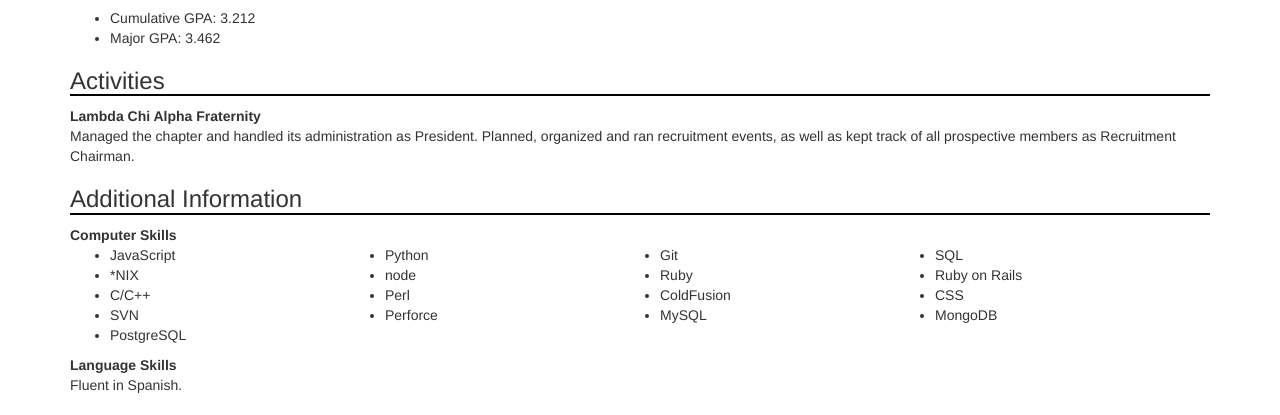
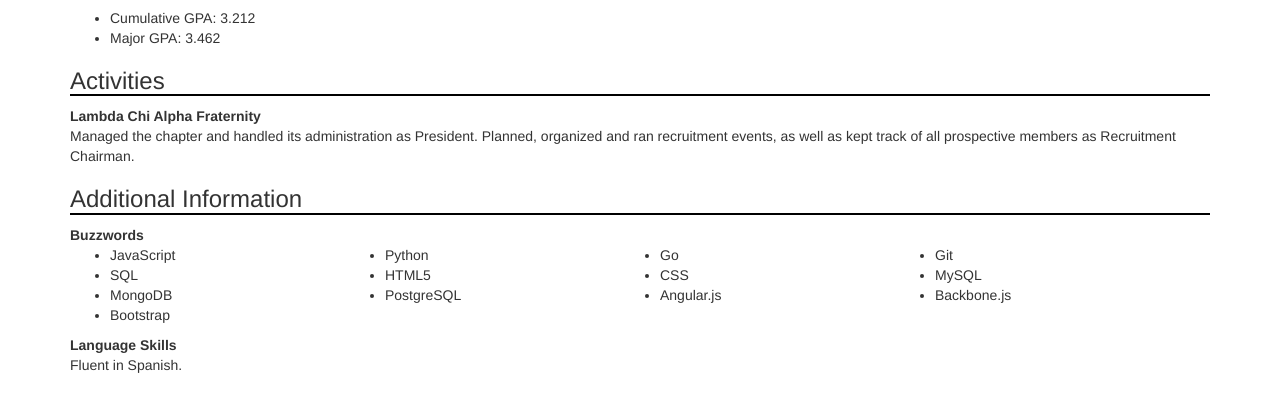
Before and after one commit to colladow/colladow.com, a Django app: template templates/index.html in a window 1280 px wide. Shown: the part 1359-1774 px from the top of the page. After the commit the page ends 1732 px from the top, so only its background shows below. Run offline with Django 3.2, Linux system fonts and the light colour scheme; the template is opened without the code that fills it, so the values that code supplies are empty; some libraries are stand-ins or nearby versions.

Commit message:
Updating buzzwords.

```diff
--- a/templates/index.html
+++ b/templates/index.html
@@ -151,26 +151,22 @@
 <h3>Additional Information</h3>
 
 <dl>
-    <dt>Computer Skills</dt>
+    <dt>Buzzwords</dt>
     <dd class="clearfix">
         <ul class="skills">
             <li>JavaScript</li>
             <li>Python</li>
+            <li>Go</li>
             <li>Git</li>
             <li>SQL</li>
-            <li>*NIX</li>
-            <li>node</li>
-            <li>Ruby</li>
-            <li>Ruby on Rails</li>
-            <li>C/C++</li>
-            <li>Perl</li>
-            <li>ColdFusion</li>
+            <li>HTML5</li>
             <li>CSS</li>
-            <li>SVN</li>
-            <li>Perforce</li>
             <li>MySQL</li>
             <li>MongoDB</li>
             <li>PostgreSQL</li>
+            <li>Angular.js</li>
+            <li>Backbone.js</li>
+            <li>Bootstrap</li>
         </ul>
     </dd>
 
```
